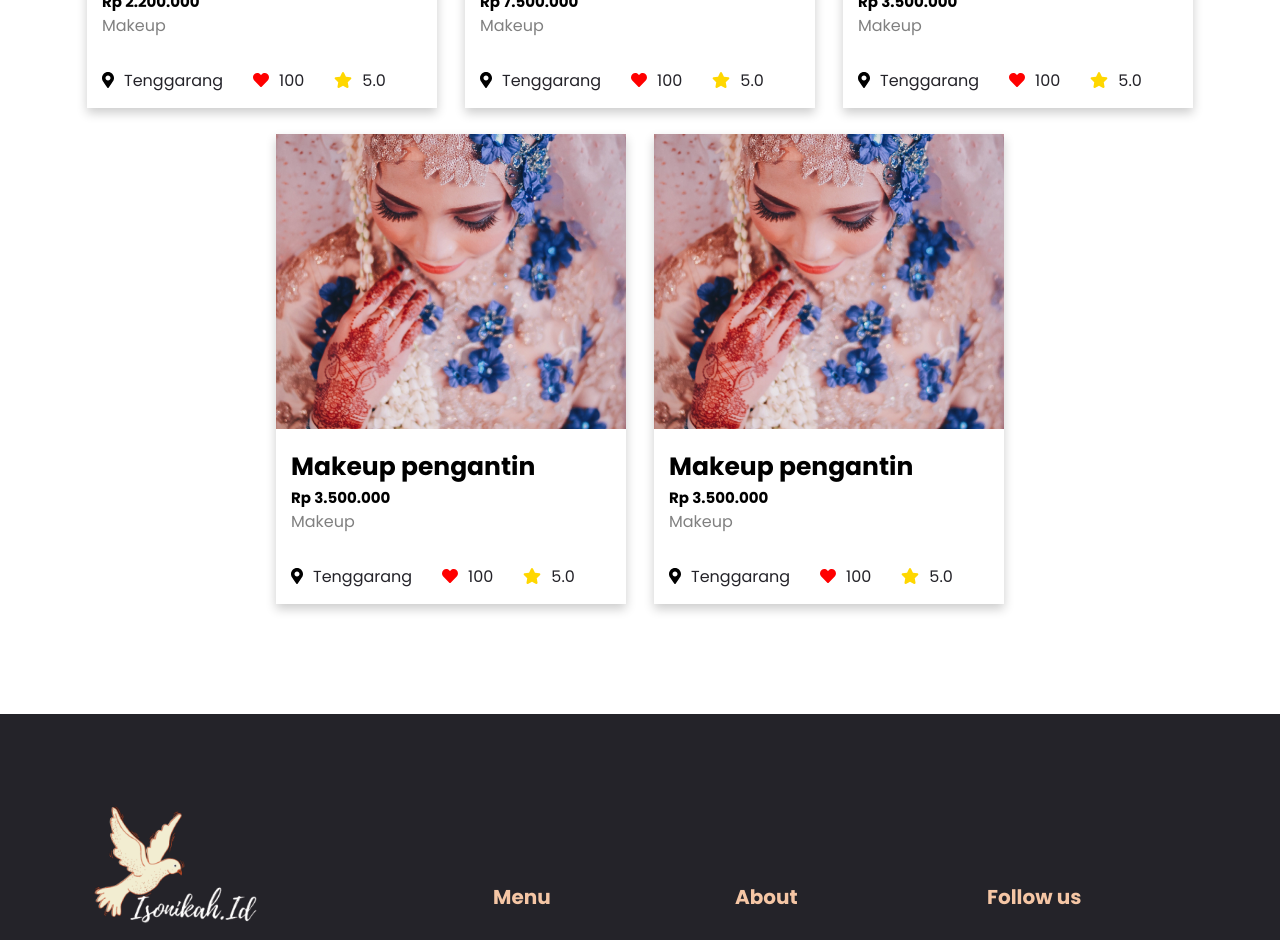
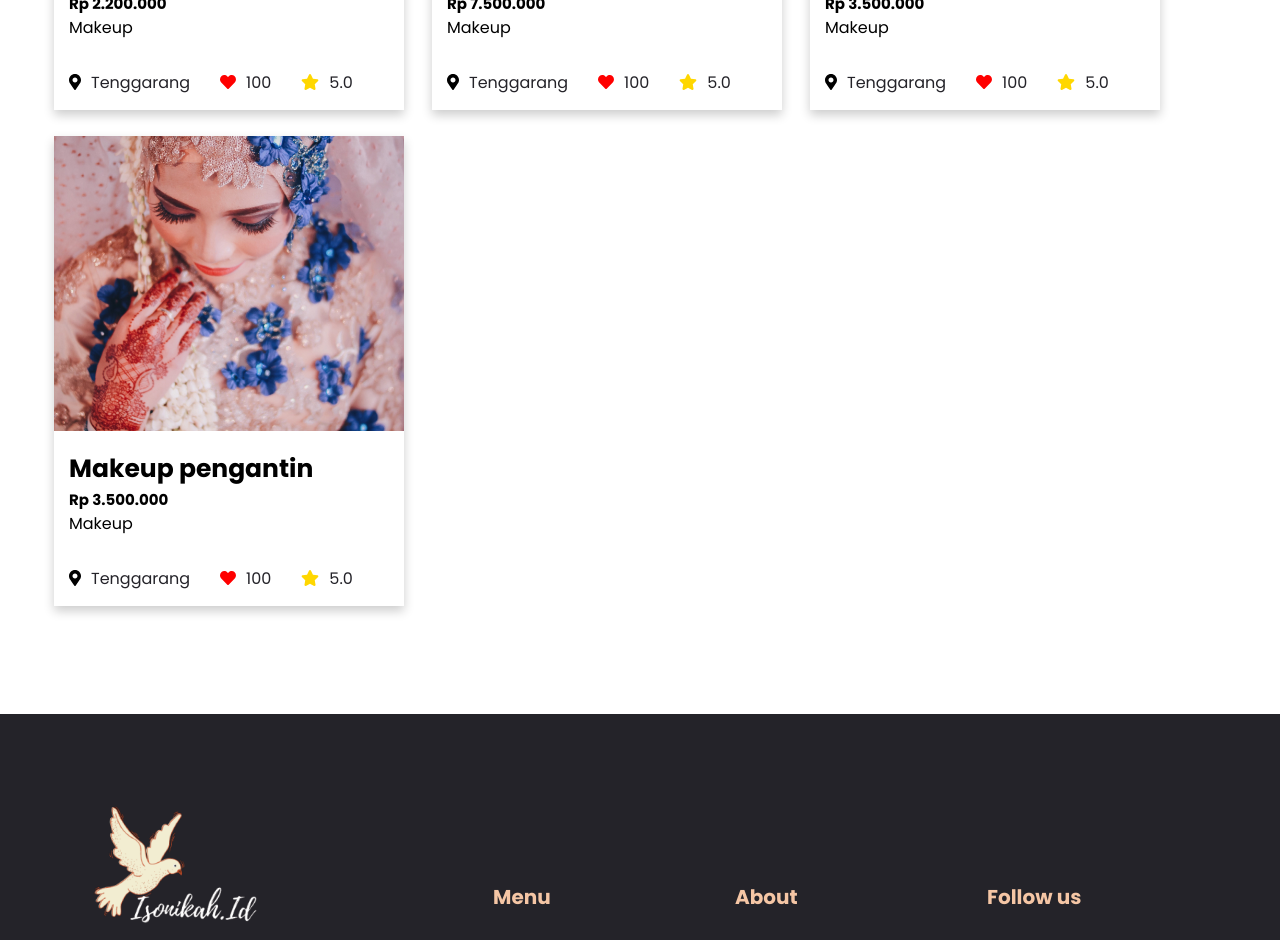
Before and after one commit to Degovan/vue-isonikah, a Vue app: page /bajuadat in a window 1280 px wide. Shown: the part 1280-2220 px from the top of the page. Built offline with nearby package versions, Linux system fonts and the light colour scheme.

Commit message:
add: subkategory bajuadat and fix: all bugs page :V

```diff
--- a/src/assets/sass/kategory.scss
+++ b/src/assets/sass/kategory.scss
@@ -15,6 +15,7 @@
       }
     }
     .wrapper-card {
+      text-align: left;
       .card {
         margin: 20px 14px;
         display: inline-block;
@@ -49,6 +50,7 @@
   .box-v1 {
     text-align: center;
     .head-box {
+      text-align: left;
       //   border-bottom: 1px solid #dcdcdc;
       margin-top: 0.2rem;
       padding: 20px;
@@ -95,6 +97,7 @@
       }
     }
     .wrapper-card {
+      text-align: left;
       margin-top: 2rem;
       .card {
         margin: 10px 14px;
--- a/src/assets/sass/main.css
+++ b/src/assets/sass/main.css
@@ -1217,6 +1217,9 @@ a {
   font-family: "Poppins", -apple-system, BlinkMacSystemFont, "Segoe UI", Roboto, Oxygen, Ubuntu, Cantarell, "Open Sans", "Helvetica Neue", sans-serif;
   color: grey;
 }
+.kategory .box-v1 .wrapper-card {
+  text-align: left;
+}
 .kategory .box-v1 .wrapper-card .card {
   margin: 20px 14px;
   display: inline-block;
@@ -1247,6 +1250,7 @@ a {
   text-align: center;
 }
 #subkategory .box-v1 .head-box {
+  text-align: left;
   margin-top: 0.2rem;
   padding: 20px;
 }
@@ -1292,6 +1296,7 @@ a {
   border-radius: 8px;
 }
 #subkategory .box-v1 .wrapper-card {
+  text-align: left;
   margin-top: 2rem;
 }
 #subkategory .box-v1 .wrapper-card .card {
--- a/src/views/Kategory.vue
+++ b/src/views/Kategory.vue
@@ -2,11 +2,10 @@
   <div class="kategory">
     <Header />
     <div class="box-v1">
+        <div class="container">
       <div class="head-box">
-        <div class="container">
           <h2>Kategori</h2>
           <p>Temukan kategori sesuai dengan keinginanmu.</p>
-        </div>
       </div>
       <div>
         <div class="wrapper-card">
@@ -70,6 +69,7 @@
           </div>
         </div>
       </div>
+        </div>
     </div>
     <Footer />
   </div>
--- a/src/views/Vendor.vue
+++ b/src/views/Vendor.vue
@@ -44,7 +44,6 @@
                     </div>
 
                 </div>
-            </div>
             <div class="wrapper-card">
                       <div class="card">
               <img src="../assets/img/makanan.jpg" alt="" />
@@ -264,6 +263,7 @@
             </div>
             </div>
             </div>
+            </div>
         <Footer/>
         </div>
 </template>
--- a/src/views/subkategory/Bajuadat.vue
+++ b/src/views/subkategory/Bajuadat.vue
@@ -2,9 +2,9 @@
     <div id="subkategory">
         <Header />
         <div class="box-v1">
+        <div class="container">
             <div class="head-box">
-        <div class="container">
-          <h2>Kategori : Make up</h2>
+          <h2>Kategori : Baju Adat</h2>
           <p>Temukan kategori sesuai dengan keinginanmu.</p>
 
           <div class="select-box">
@@ -31,11 +31,9 @@
                             <button>Cari vendor</button>
                         </div>
                     </div>
-
-                </div>
-        </div>
-          <br>
-           <div class="wrapper-card">
+          </div>
+            </div>
+             <div class="wrapper-card">
          <div class="card">
               <img src="../../assets/img/riastangan.jpg" alt="" />
               <!-- bagian content card -->
@@ -162,27 +160,12 @@
                 <a href="#"><fa :icon="['fas', 'star']" /><span>5.0</span></a>
               </div>
             </div>
-                 <div class="card">
-              <img src="../../assets/img/makeup5.jpg" alt="" />
-              <!-- bagian content card -->
-              <div class="content-card">
-                <h1>Makeup pengantin</h1>
-                <h2>Rp 3.500.000</h2>
-                <p>Makeup</p>
-              </div>
-              <div class="footer-card">
-                <a href="#"
-                  ><fa :icon="['fas', 'map-marker-alt']" /><span
-                    >Tenggarang</span
-                  ></a
-                >
-                <a href="#"><fa :icon="['fas', 'heart']" /><span>100</span></a>
-                <a href="#"><fa :icon="['fas', 'star']" /><span>5.0</span></a>
-              </div>
             </div>
-           </div>
-      </div>
         </div>
+        </div>
+
+          <br>
+
         <Footer />
     </div>
 </template>
--- a/src/views/subkategory/Dekorasi.vue
+++ b/src/views/subkategory/Dekorasi.vue
@@ -2,8 +2,8 @@
     <div id="subkategory">
         <Header />
         <div class="box-v1">
+        <div class="container">
             <div class="head-box">
-        <div class="container">
           <h2>Kategori : Dekorasi</h2>
           <p>Temukan kategori sesuai dengan keinginanmu.</p>
 
@@ -30,8 +30,6 @@
                         <div class="col">
                             <button>Cari vendor</button>
                         </div>
-                    </div>
-
                     </div>
           </div>
             </div>
@@ -163,9 +161,10 @@
          </div>
        </div>
       </div>
+        </div>
+        </div>
           <br>
 
-        </div>
         <Footer />
     </div>
 </template>
--- a/src/views/subkategory/Fotograper.vue
+++ b/src/views/subkategory/Fotograper.vue
@@ -2,8 +2,8 @@
     <div id="subkategory">
         <Header />
         <div class="box-v1">
+        <div class="container">
             <div class="head-box">
-        <div class="container">
           <h2>Kategori : Fotografer</h2>
           <p>Temukan kategori sesuai dengan keinginanmu.</p>
 
@@ -31,11 +31,9 @@
                             <button>Cari vendor</button>
                         </div>
                     </div>
-
-                </div>
-      </div>
-        </div>
-                 <div class="wrapper-card">
+          </div>
+            </div>
+               <div class="wrapper-card">
          <div class="card">
               <img src="../../assets/img/bayi1.jpg" alt="" />
               <!-- bagian content card -->
@@ -145,9 +143,11 @@
               </div>
             </div>
            </div>
+        </div>
+        </div>
+
           <br>
 
-        </div>
         <Footer />
     </div>
 </template>
--- a/src/views/subkategory/Makeup.vue
+++ b/src/views/subkategory/Makeup.vue
@@ -1,9 +1,9 @@
 <template>
-    <div id="fotografer">
+    <div id="subkategory">
         <Header />
         <div class="box-v1">
+        <div class="container">
             <div class="head-box">
-        <div class="container">
           <h2>Kategori : Make up</h2>
           <p>Temukan kategori sesuai dengan keinginanmu.</p>
 
@@ -31,12 +31,9 @@
                             <button>Cari vendor</button>
                         </div>
                     </div>
-
-                </div>
-                 </div>
-        </div>
-          <br>
-           <div class="wrapper-card">
+          </div>
+            </div>
+             <div class="wrapper-card">
          <div class="card">
               <img src="../../assets/img/riastangan.jpg" alt="" />
               <!-- bagian content card -->
@@ -163,9 +160,12 @@
                 <a href="#"><fa :icon="['fas', 'star']" /><span>5.0</span></a>
               </div>
             </div>
-           </div>
+            </div>
+        </div>
+        </div>
 
-        </div>
+          <br>
+
         <Footer />
     </div>
 </template>
```
Also changed, not shown: 1 other file (tests, documents, lock files or other folders). Lines whose indentation alone changed are shown as unchanged.
